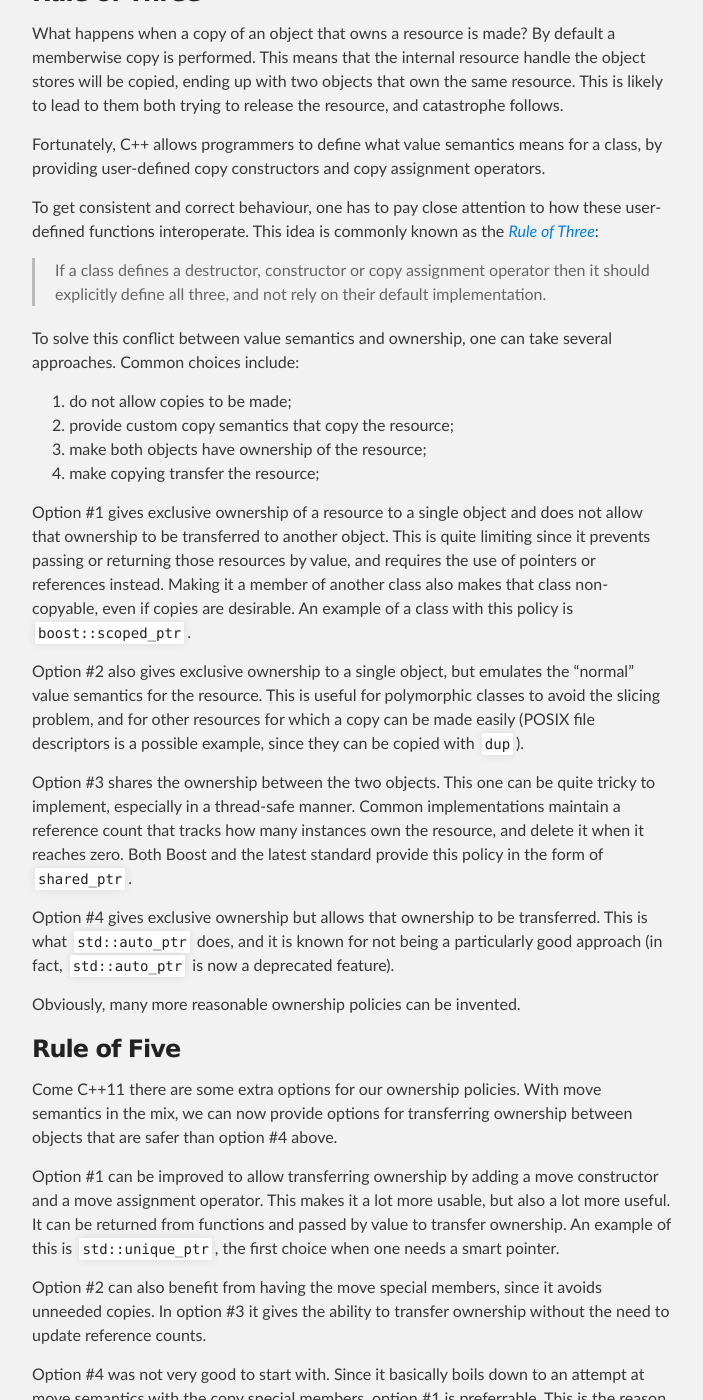
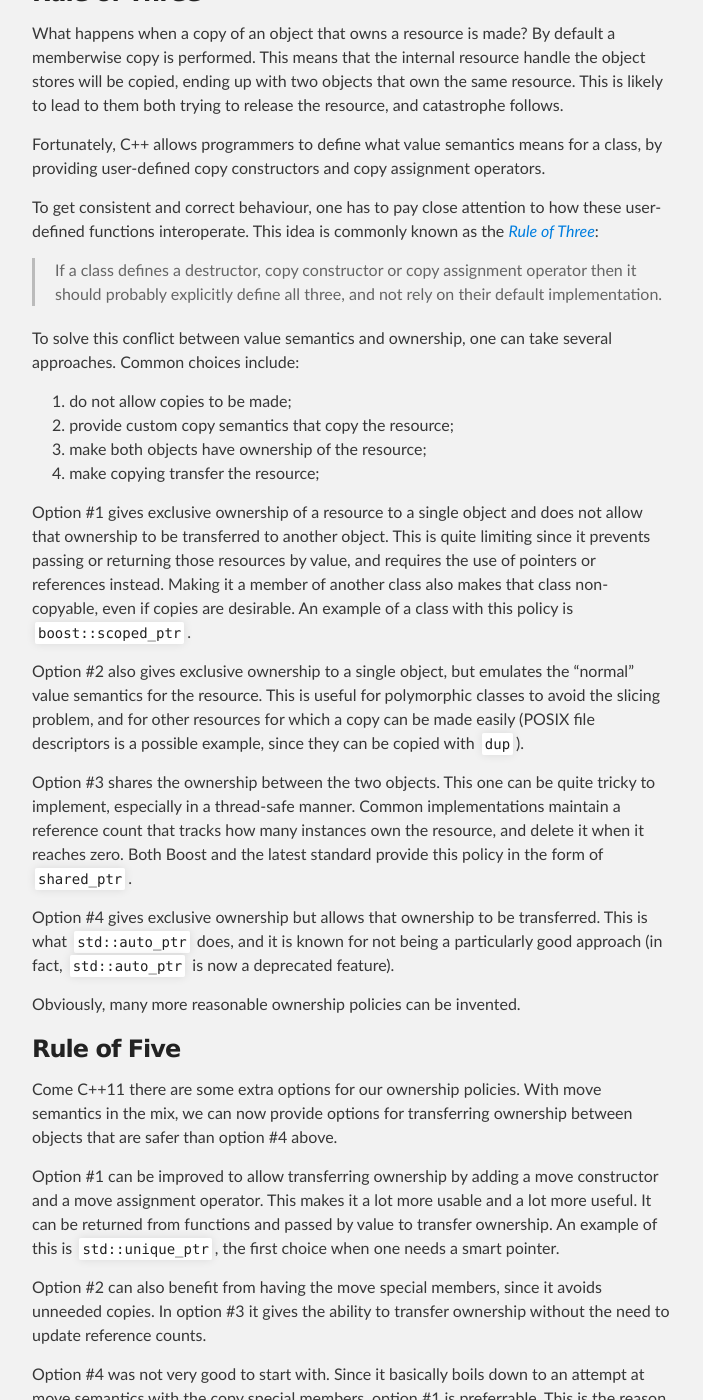
Before and after one commit to rmartinho/flamingdangerzone, a Jekyll site: the page built from _posts/2012-08-15-rule-of-zero.markdown, in a window 1280 px wide and 1400 px high, scrolled down 949 px. Shown: the whole window, without its empty margins (288-991 px from the left). Built offline with Jekyll 4.4.1, drawn with Linux system fonts in a browser that asks for light colours; comment, search, counter and statistics services are not loaded; some of the changed text lies outside the part shown.

Commit message:
Fixes to "Rule of Zero"

```diff
--- a/_posts/2012-08-15-rule-of-zero.markdown
+++ b/_posts/2012-08-15-rule-of-zero.markdown
@@ -50,8 +50,8 @@ To get consistent and correct behaviour, one has to pay close attention to how
 these user-defined functions interoperate. This idea is commonly known as the
 [*Rule of Three*][rule of three]:
 
-> If a class defines a destructor, constructor or copy assignment operator then
-> it should explicitly define all three, and not rely on their default
+> If a class defines a destructor, copy constructor or copy assignment operator then
+> it should probably explicitly define all three, and not rely on their default
 > implementation.
 
 To solve this conflict between value semantics and ownership, one can take
@@ -94,8 +94,8 @@ semantics in the mix, we can now provide options for transferring ownership
 between objects that are safer than option #4 above.
 
 Option #1 can be improved to allow transferring ownership by adding a move
-constructor and a move assignment operator. This makes it a lot more usable, but
-also a lot more useful. It can be returned from functions and passed by value to
+constructor and a move assignment operator. This makes it a lot more usable and
+a lot more useful. It can be returned from functions and passed by value to
 transfer ownership. An example of this is [`std::unique_ptr`][unique_ptr], the first choice
 when one needs a smart pointer.
 
```
Also changed, not shown: other parts of _posts/2012-08-15-rule-of-zero.markdown (+1 -1 lines).
